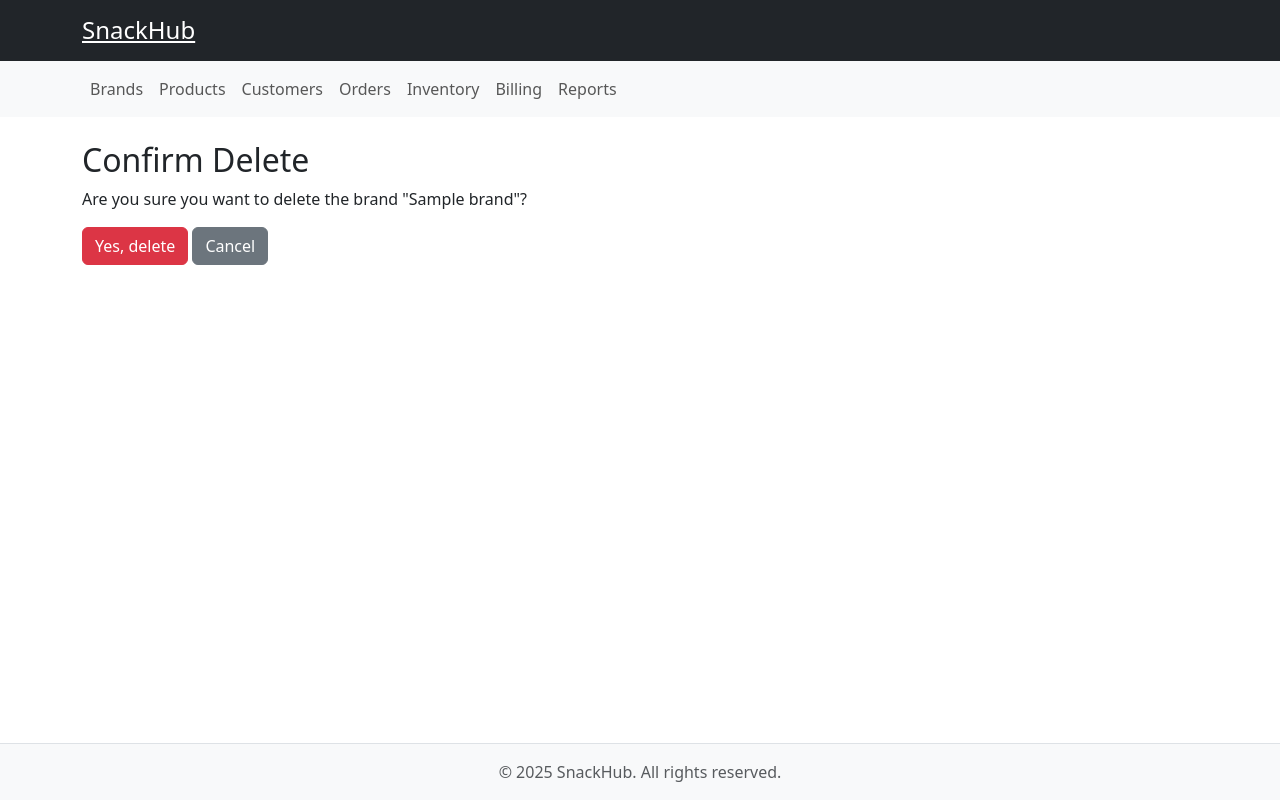
After one commit to pranavkamat7/SusegadSnacks, a Django app: page /brands/1/delete/ in a window 1280 px wide. The commit adds this page. Run offline with Django 5.2, Linux system fonts and the light colour scheme; tables that the repository leaves empty hold one stand-in row (values such as "Sample post").

Commit message:
New changes

```diff
--- a/brands/urls.py
+++ b/brands/urls.py
@@ -1,5 +1,5 @@
 from django.urls import path
-from .views import BrandListView, BrandCreateView, BrandDetailView, BrandUpdateView
+from .views import BrandDeleteView, BrandListView, BrandCreateView, BrandDetailView, BrandUpdateView
 
 app_name = 'brands'
 
@@ -8,4 +8,5 @@ urlpatterns = [
     path('create/', BrandCreateView.as_view(), name='create'),
     path('<int:pk>/', BrandDetailView.as_view(), name='detail'),
     path('<int:pk>/edit/', BrandUpdateView.as_view(), name='edit'),
+    path('<int:pk>/delete/', BrandDeleteView.as_view(), name='delete'),
 ]
--- a/brands/views.py
+++ b/brands/views.py
@@ -1,5 +1,5 @@
 from django.http import HttpResponseRedirect
-from django.views.generic import ListView, CreateView, DetailView, UpdateView
+from django.views.generic import ListView, CreateView, DetailView, UpdateView, DeleteView
 from django.urls import reverse_lazy
 from .models import Brand
 from .forms import BrandForm
@@ -34,3 +34,9 @@ class BrandUpdateView(UpdateView):
     def form_valid(self, form):
         # Optional: Add custom update logic here if needed
         return super().form_valid(form)
+
+
+class BrandDeleteView(DeleteView):
+    model = Brand
+    template_name = 'brands/brand_confirm_delete.html'
+    success_url = reverse_lazy('brands:list')
--- a/customers/urls.py
+++ b/customers/urls.py
@@ -1,5 +1,5 @@
 from django.urls import path
-from .views import CustomerListView, customer_add, customer_detail, customer_edit
+from .views import CustomerListView, customer_add, customer_delete, customer_detail, customer_edit
 
 app_name = 'customers'
 
@@ -8,4 +8,5 @@ urlpatterns = [
     path('create/', customer_add, name='create'),
     path('<int:pk>/', customer_detail, name='detail'),
     path('<int:customer_id>/edit/', customer_edit, name='edit'),
+    path('<int:customer_id>/delete/', customer_delete, name='delete'),
 ]
--- a/products/urls.py
+++ b/products/urls.py
@@ -1,5 +1,5 @@
 from django.urls import path
-from .views import ProductListView, ProductCreateView, ProductDetailView, ProductUpdateView
+from .views import ProductDeleteView, ProductListView, ProductCreateView, ProductDetailView, ProductUpdateView
 
 app_name = 'products'
 
@@ -8,4 +8,6 @@ urlpatterns = [
     path('create/', ProductCreateView.as_view(), name='create'),
     path('<int:pk>/', ProductDetailView.as_view(), name='detail'),
     path('<int:pk>/edit/', ProductUpdateView.as_view(), name='edit'),
+    path('<int:pk>/delete/', ProductDeleteView.as_view(), name='delete'),
+
 ]
--- a/templates/base.html
+++ b/templates/base.html
@@ -5,6 +5,23 @@
     <meta name="viewport" content="width=device-width, initial-scale=1" />
     <title>{% block title %}SnackHub{% endblock %}</title>
     <link href="https://cdn.jsdelivr.net/npm/bootstrap@5.3.0/dist/css/bootstrap.min.css" rel="stylesheet" />
+    <style>
+      html, body {
+        height: 100%;
+        margin: 0;
+      }
+      body {
+        display: flex;
+        flex-direction: column;
+        min-height: 100vh;
+      }
+      main.container {
+        flex: 1 0 auto; /* grow to fill available vertical space */
+      }
+      footer {
+        flex-shrink: 0; /* prevent shrinking */
+      }
+    </style>
     {% block extra_css %}{% endblock %}
 </head>
 <body>
--- /dev/null
+++ b/templates/brands/brand_confirm_delete.html
@@ -0,0 +1,13 @@
+{% extends "base.html" %}
+{% block title %}Delete Brand - {{ brand.name }}{% endblock %}
+
+{% block content %}
+  <h2>Confirm Delete</h2>
+  <p>Are you sure you want to delete the brand "{{ brand.name }}"?</p>
+
+  <form method="post">
+    {% csrf_token %}
+    <button type="submit" class="btn btn-danger">Yes, delete</button>
+    <a href="{% url 'brands:detail' brand.pk %}" class="btn btn-secondary">Cancel</a>
+  </form>
+{% endblock %}
--- a/templates/brands/brand_detail.html
+++ b/templates/brands/brand_detail.html
@@ -5,6 +5,10 @@
   <h2>{{ brand.name }}</h2>
   <p>{{ brand.description|linebreaks }}</p>
   <p><small>Created at: {{ brand.created_at|date:"Y-m-d H:i" }}</small></p>
+
   <a href="{% url 'brands:edit' brand.pk %}" class="btn btn-primary">Edit</a>
   <a href="{% url 'brands:list' %}" class="btn btn-secondary">Back to list</a>
+
+  <a href="{% url 'brands:delete' brand.pk %}" class="btn btn-danger">Delete</a>
+
 {% endblock %}
--- a/templates/customers/customer_form.html
+++ b/templates/customers/customer_form.html
@@ -75,5 +75,8 @@
   {% endfor %}
   <button type="submit" class="btn btn-success">Save</button>
   <a href="{% url 'customers:list' %}" class="btn btn-secondary">Cancel</a>
+  {% if customer %}
+  <a href="{% url 'customers:delete' customer.id %}" class="btn btn-danger">Delete</a>
+  {% endif %}
 </form>
 {% endblock %}
--- a/templates/customers/customer_list.html
+++ b/templates/customers/customer_list.html
@@ -8,6 +8,7 @@
   </div>
 
   {% if customers %}
+  <div class="table-responsive">
     <table class="table table-striped">
       <thead>
         <tr>
@@ -32,6 +33,7 @@
         {% endfor %}
       </tbody>
     </table>
+  </div>
   {% else %}
     <p>No customers found.</p>
   {% endif %}
--- a/templates/includes/dashboard.html
+++ b/templates/includes/dashboard.html
@@ -10,6 +10,7 @@
   </form>
 
   {% if orders %}
+  <div class="table-responsive">
   <table class="table table-striped table-bordered">
     <thead class="table-light">
       <tr>
@@ -34,6 +35,7 @@
       {% endfor %}
     </tbody>
   </table>
+</div>
   {% else %}
   <p class="text-center">No orders found for the selected date.</p>
   {% endif %}
--- a/templates/includes/header.html
+++ b/templates/includes/header.html
@@ -1,6 +1,6 @@
 <header class="bg-dark text-white p-3">
     <div class="container d-flex justify-content-between align-items-center">
-        <h1 class="h4 mb-0">SnackHub</h1>
-        <div>Welcome to SnackHub Admin</div>
+        <a href="{% url 'dashboard' %}" class="h4 mb-0">SnackHub</a>
+        {% comment %} <div>Welcome to SnackHub Admin</div> {% endcomment %}
     </div>
 </header>
--- a/templates/includes/nav.html
+++ b/templates/includes/nav.html
@@ -1,6 +1,6 @@
 <nav class="navbar navbar-expand-lg navbar-light bg-light">
   <div class="container">
-    <a class="navbar-brand" href="{% url 'dashboard' %}">SnackHub</a>
+    {% comment %} <a class="navbar-brand" href="{% url 'dashboard' %}">SnackHub</a> {% endcomment %}
     <button class="navbar-toggler" type="button" data-bs-toggle="collapse" data-bs-target="#navbarNav" aria-controls="navbarNav" aria-expanded="false" aria-label="Toggle navigation">
         <span class="navbar-toggler-icon"></span>
     </button>
--- a/templates/orders/order_list.html
+++ b/templates/orders/order_list.html
@@ -8,6 +8,7 @@
   </div>
 
   {% if orders %}
+  <div class="table-responsive">
     <table class="table table-striped">
       <thead>
         <tr>
@@ -32,6 +33,7 @@
         {% endfor %}
       </tbody>
     </table>
+  </div>
   {% else %}
     <p>No orders found.</p>
   {% endif %}
--- a/templates/products/product_detail.html
+++ b/templates/products/product_detail.html
@@ -13,4 +13,6 @@
 
   <a href="{% url 'products:edit' product.pk %}" class="btn btn-primary">Edit</a>
   <a href="{% url 'products:list' %}" class="btn btn-secondary">Back to list</a>
+
+  <a href="{% url 'products:delete' product.pk %}" class="btn btn-danger">Delete</a>
 {% endblock %}
--- a/templates/products/product_list.html
+++ b/templates/products/product_list.html
@@ -8,6 +8,7 @@
   </div>
 
   {% if products %}
+  <div class="table-responsive">
     <table class="table table-striped">
       <thead>
         <tr>
@@ -34,6 +35,7 @@
         {% endfor %}
       </tbody>
     </table>
+     </div>
   {% else %}
     <p>No products found.</p>
   {% endif %}
```
Also changed, not shown: customers/views.py (+10 -1 lines), products/views.py (+8 -1 lines), templates/customers/customer_confirm_delete.html (added, +12 -0 lines), templates/products/product_confirm_delete.html (added, +13 -0 lines).
